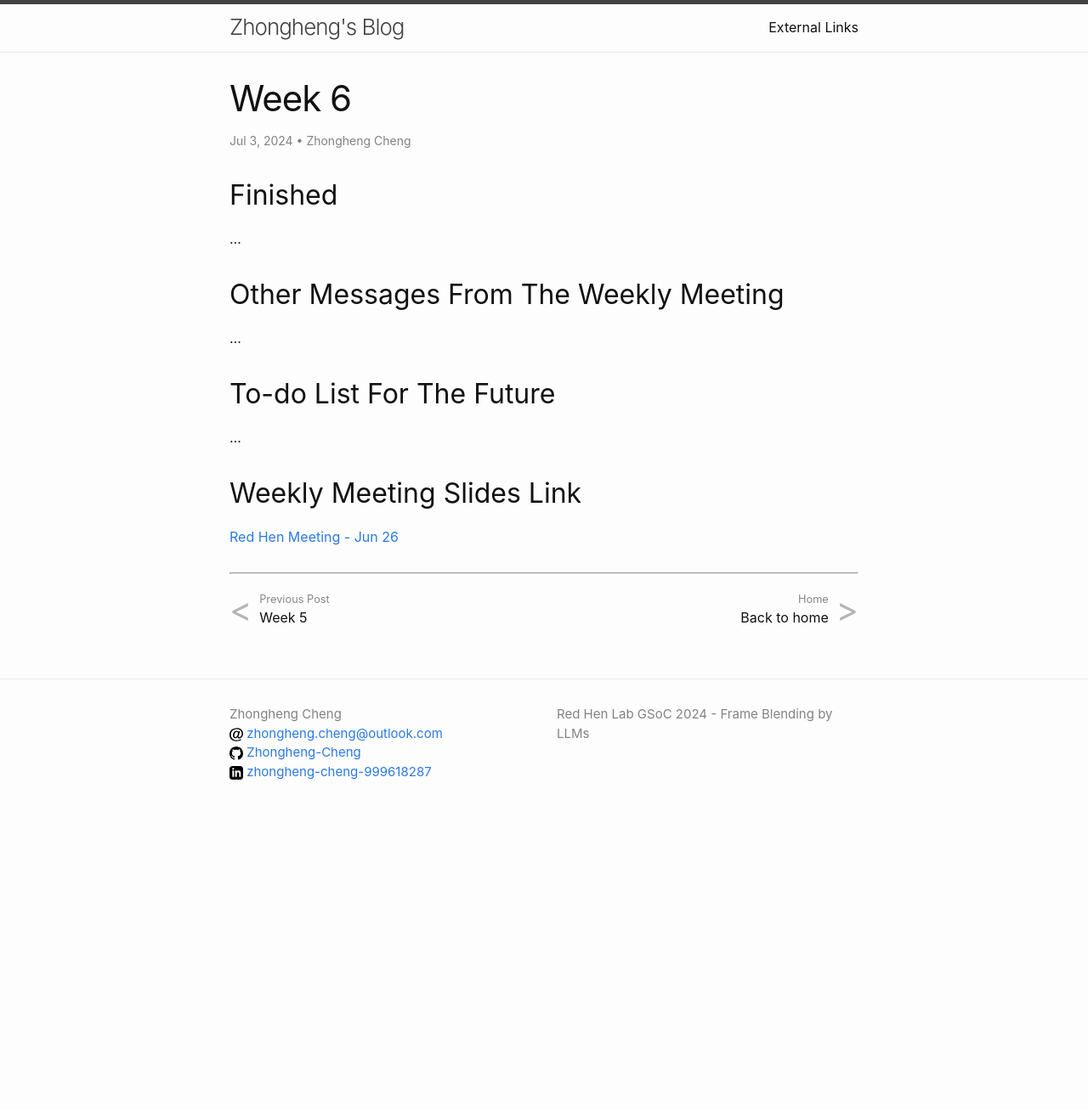
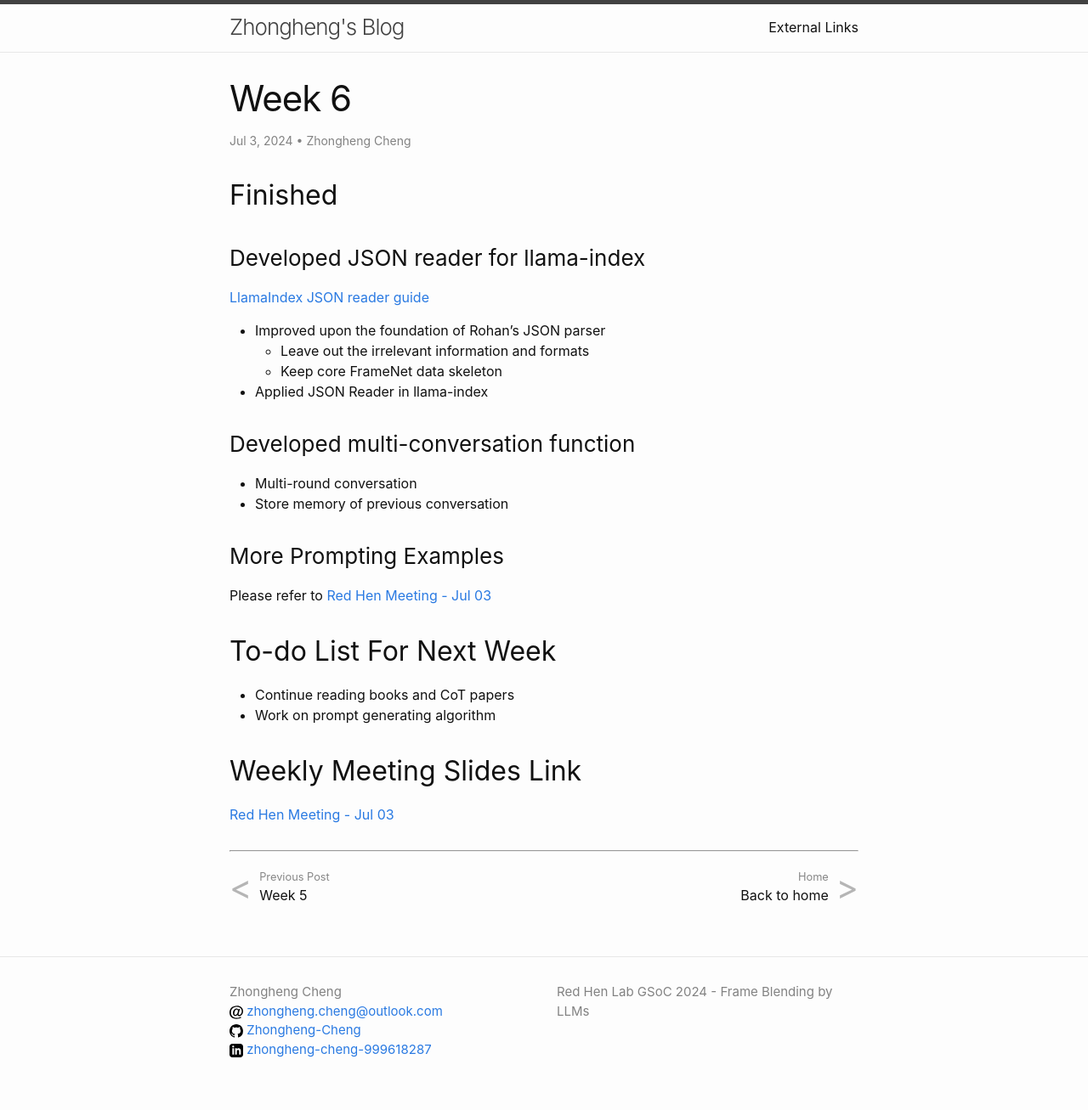
Before and after one commit to Zhongheng-Cheng/zhongheng-cheng.github.io, a Jekyll site: the page built from _posts/2024-07-03-Week-6.md, in a window 1280 px wide. Shown: the whole page at 85% size. Built offline with Jekyll 4.4.1, drawn with Linux system fonts in a browser that asks for light colours; before the commit the page ends 980 px from its top, so only the background shows below that.

Commit message:
updated week 6 blog

```diff
--- a/_posts/2024-07-03-Week-6.md
+++ b/_posts/2024-07-03-Week-6.md
@@ -16,16 +16,29 @@ layout: post
 
 ## Finished
 
-...
+### Developed JSON reader for llama-index
 
-## Other Messages From The Weekly Meeting
+[LlamaIndex JSON reader guide](https://www.restack.io/docs/llamaindex-knowledge-llamaindex-json-reader-guide)
 
-...
+- Improved upon the foundation of Rohan’s JSON parser
+    - Leave out the irrelevant information and formats
+    - Keep core FrameNet data skeleton
+- Applied JSON Reader in llama-index
 
-## To-do List For The Future
+### Developed multi-conversation function
 
-...
+- Multi-round conversation
+- Store memory of previous conversation
+
+### More Prompting Examples
+
+Please refer to [Red Hen Meeting - Jul 03](https://docs.google.com/presentation/d/1HZrqx0fb38dN9N8gD_e2iQksTPtxeM2Y8JaA2PUCUAs/edit)
+
+## To-do List For Next Week
+
+- Continue reading books and CoT papers
+- Work on prompt generating algorithm
 
 ## Weekly Meeting Slides Link
 
-[Red Hen Meeting - Jun 26](https://docs.google.com/presentation/d/1HZrqx0fb38dN9N8gD_e2iQksTPtxeM2Y8JaA2PUCUAs/edit)
+[Red Hen Meeting - Jul 03](https://docs.google.com/presentation/d/1HZrqx0fb38dN9N8gD_e2iQksTPtxeM2Y8JaA2PUCUAs/edit)
```
